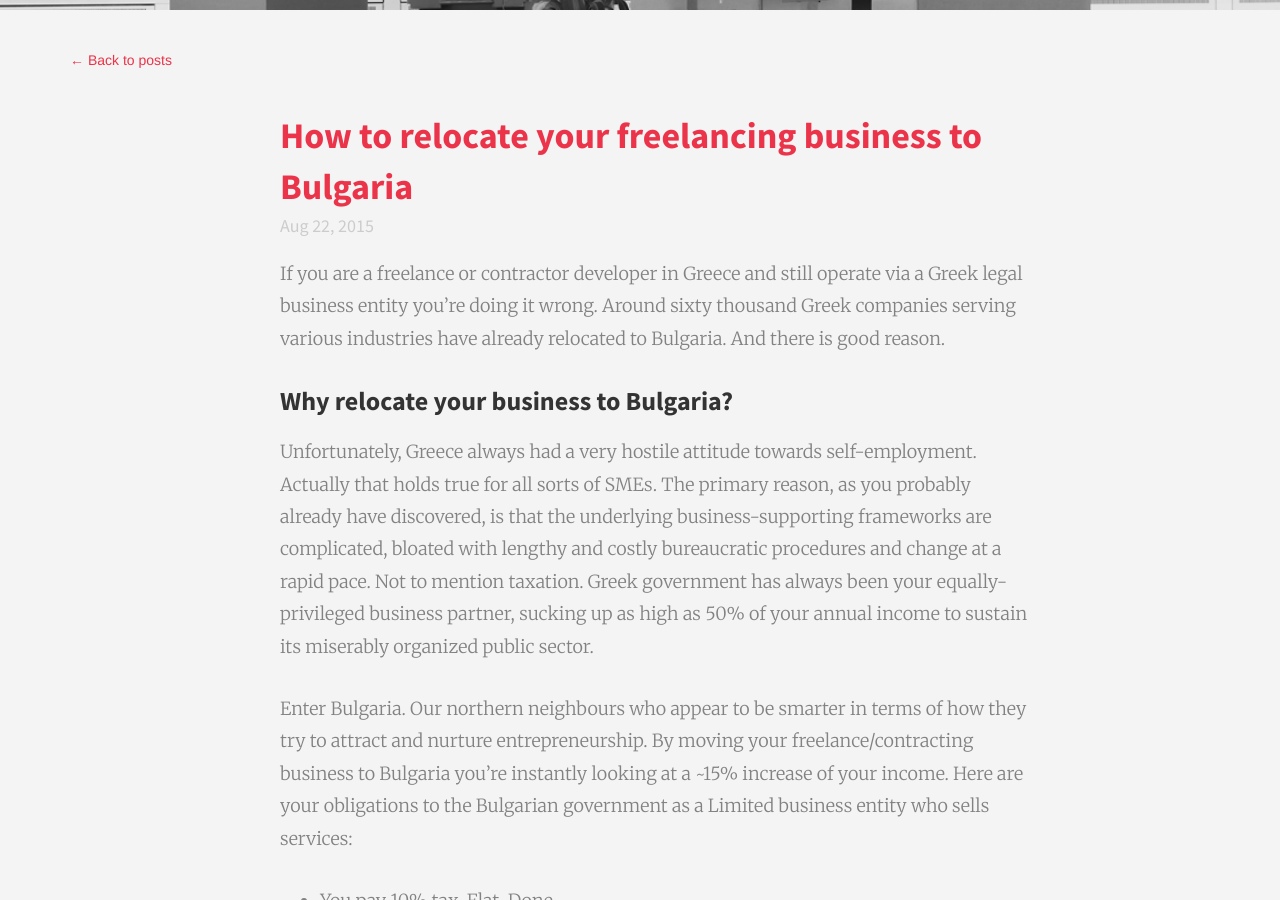
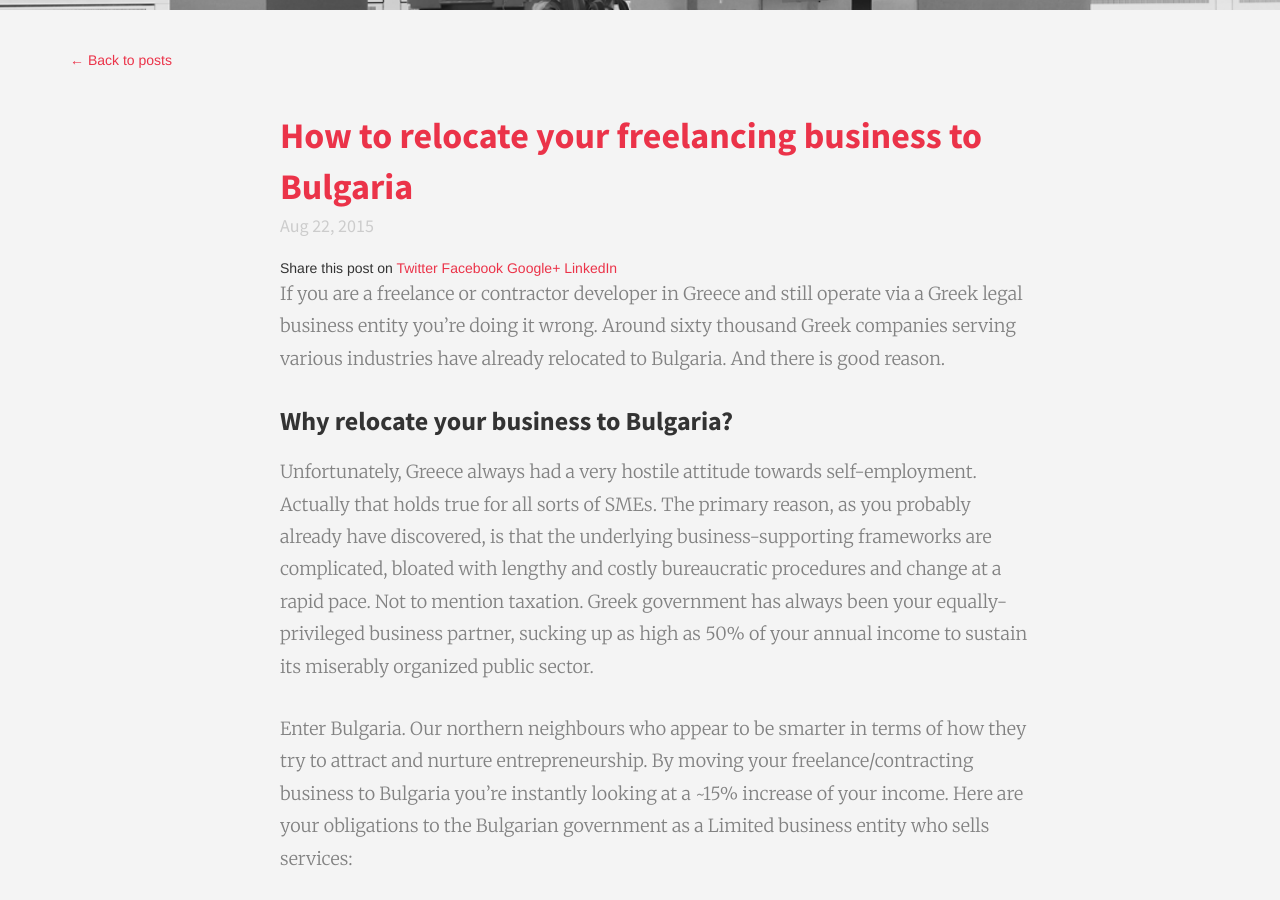
Before and after one commit to attheodo/attheodo.github.io, a Jekyll site: the page built from _posts/2015-8-22-How-to-BG.md, in a window 1280 px wide and 900 px high, scrolled down 460 px. Built offline with Jekyll 4.4.1, drawn with Linux system fonts in a browser that asks for light colours; Markdown is read by kramdown in place of the engine named in the settings; some of the changed text lies outside the part shown.

Commit message:
Added custom sharing widget

```diff
--- /dev/null
+++ b/_includes/share.html
@@ -0,0 +1,7 @@
+<div class="share-page">
+    Share this post on
+    <a class="social-link twitter" href="https://twitter.com/intent/tweet?text={{ page.title }}&url={{ site.url }}{{ page.url }}&via=attheodo&related=attheodo" rel="nofollow" target="_blank" title="Share on Twitter">Twitter</a>
+    <a class="social-link facebook" href="https://facebook.com/sharer.php?u={{ site.url }}{{ page.url }}" rel="nofollow" target="_blank" title="Share on Facebook">Facebook</a>
+    <a class="social-link google" href="https://plus.google.com/share?url={{ site.url }}{{ page.url }}" rel="nofollow" target="_blank" title="Share on Google+">Google+</a>
+    <a class="social-link linkedin" href="http://www.linkedin.com/shareArticle?mini=true&url={{ site.url }}{{ page.url }}&title={{ page.title }}&summary={{ page.content | strip_html | truncatewords: 30 }}&source={{ site.url }}" rel="nofollow" target="_blank" title="Share on LinkedIn">LinkedIn</a>
+</div>
--- a/_layouts/post.html
+++ b/_layouts/post.html
@@ -22,7 +22,11 @@ active: blog
           <time datetime="{{page.date|date: \"%F\"}}">{{page.date|date:"%b %d, %Y"}}</time>
         </div>
 
+        {% include share.html %}
+
         {{ content }}
+
+        {% include share.html %}
 
       </div>
     </div>
```
